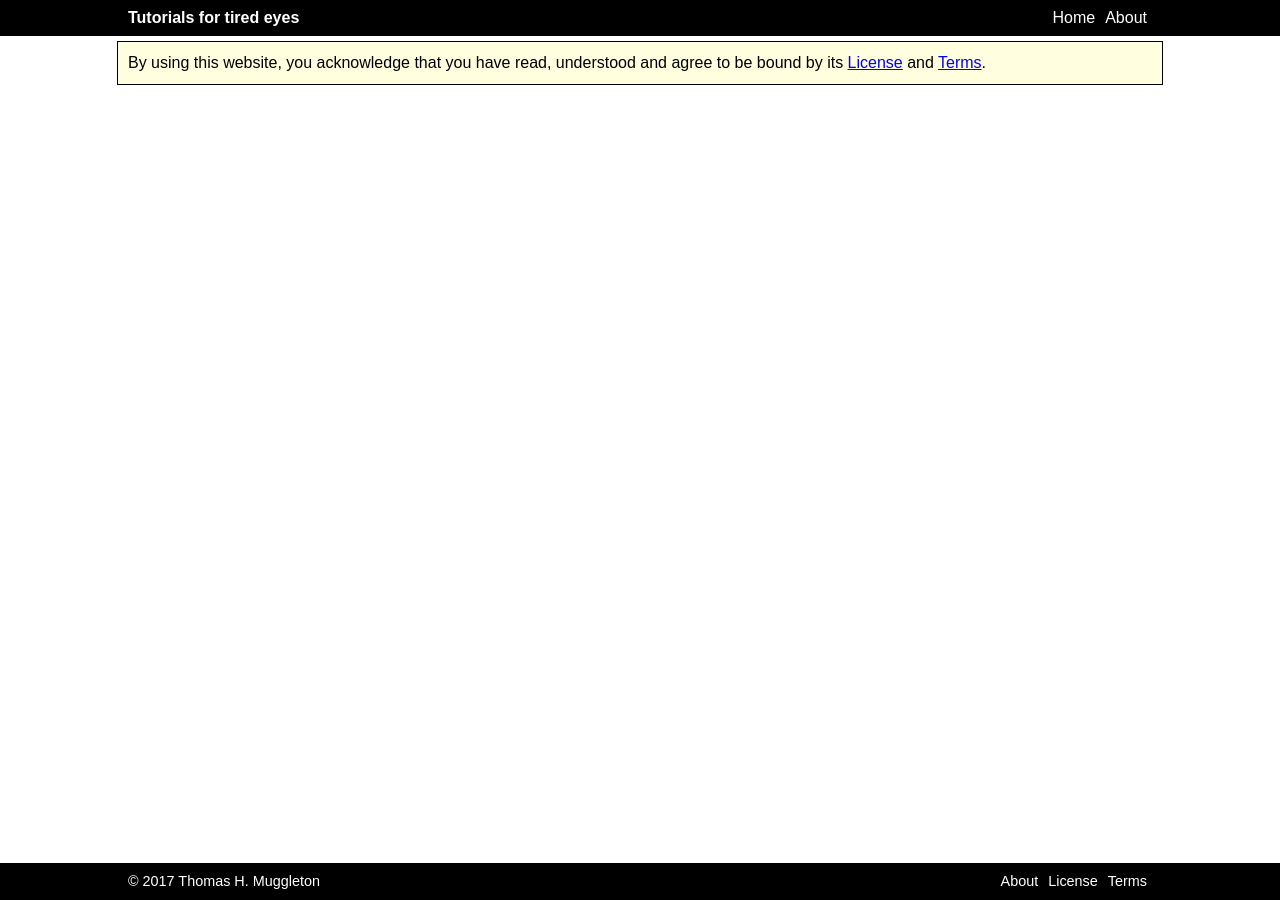
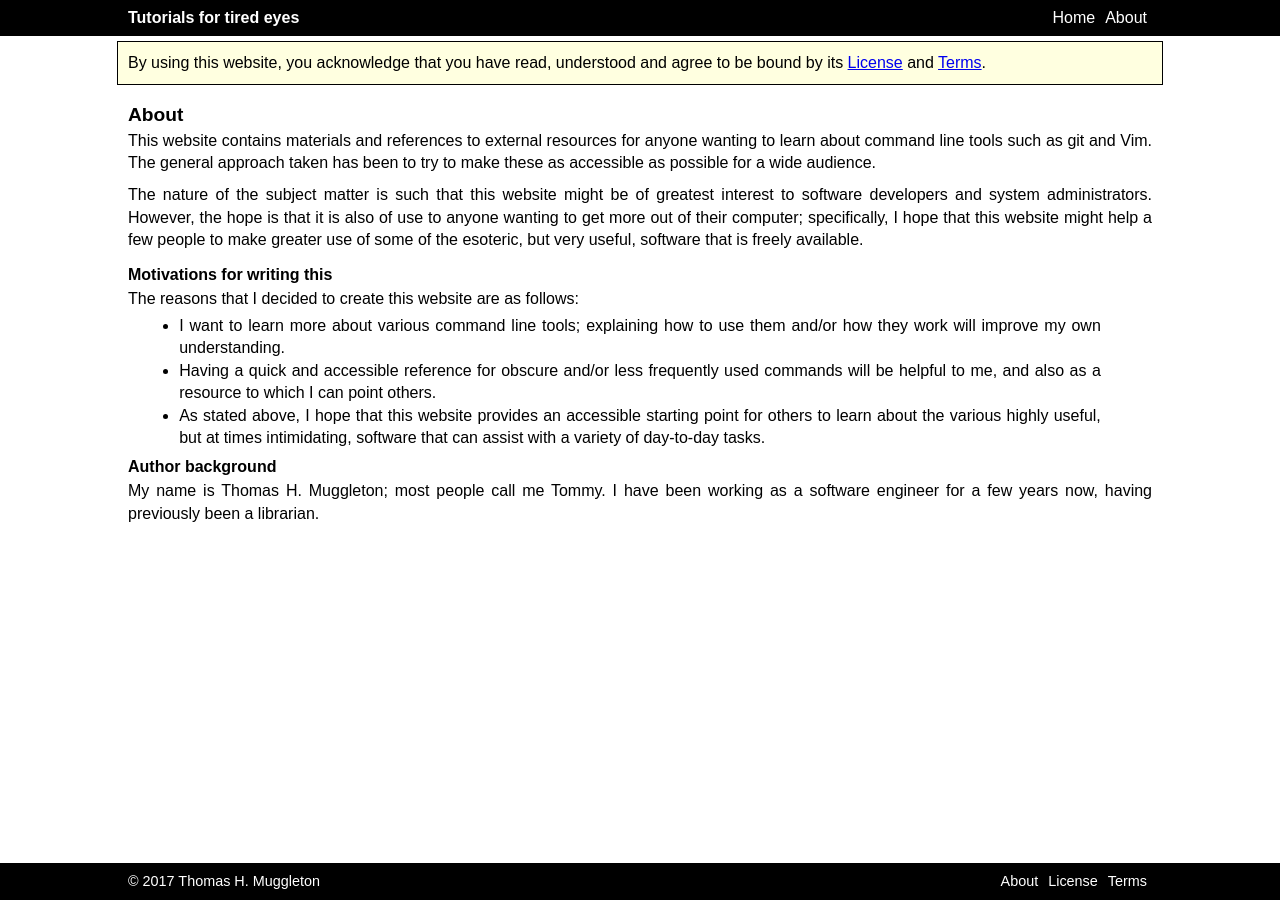
Before and after one commit to thmuggleton/tutorials-for-tired-eyes, a Jekyll site: the page built from _posts/about/2017-04-17-about.md, in a window 1280 px wide. Built offline with Jekyll 4.4.1, drawn with Linux system fonts in a browser that asks for light colours.

Commit message:
Add content for 'About' page.

```diff
--- a/_posts/about/2017-04-17-about.md
+++ b/_posts/about/2017-04-17-about.md
@@ -5,3 +5,33 @@ position_in_category: 1
 
 permalink: /:title/
 ---
+## {{ page.title }}
+
+This website contains materials and references to external resources for anyone
+wanting to learn about command line tools such as git and Vim.  The general
+approach taken has been to try to make these as accessible as possible for a
+wide audience.
+
+The nature of the subject matter is such that this website might be of greatest
+interest to software developers and system administrators.  However, the hope
+is that it is also of use to anyone wanting to get more out of their computer;
+specifically, I hope that this website might help a few people to make greater
+use of some of the esoteric, but very useful, software that is freely
+available.
+
+### Motivations for writing this
+
+The reasons that I decided to create this website are as follows:
+- I want to learn more about various command line tools; explaining how to use
+  them and/or how they work will improve my own understanding.
+- Having a quick and accessible reference for obscure and/or less frequently
+  used commands will be helpful to me, and also as a resource to which I can
+  point others.
+- As stated above, I hope that this website provides an accessible starting
+  point for others to learn about the various highly useful, but at times
+  intimidating, software that can assist with a variety of day-to-day tasks.
+
+### Author background
+
+My name is Thomas H. Muggleton; most people call me Tommy.  I have been working
+as a software engineer for a few years now, having previously been a librarian.
```
